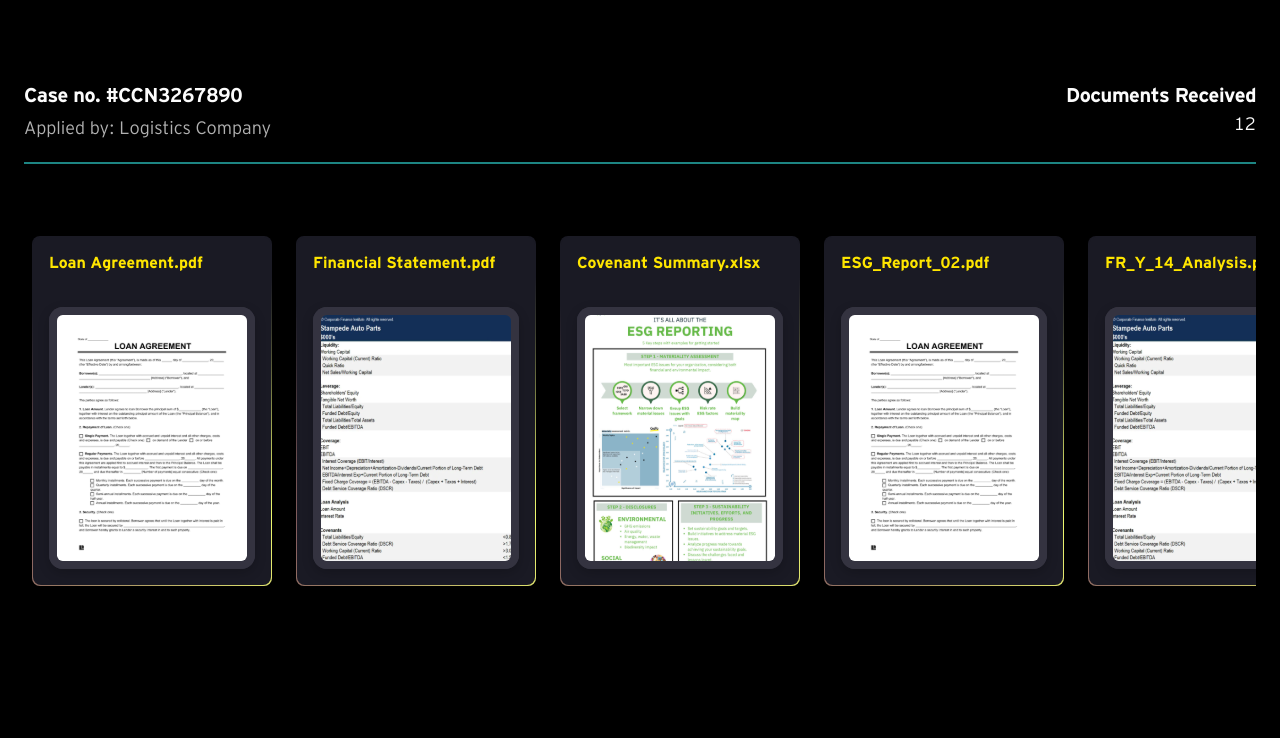
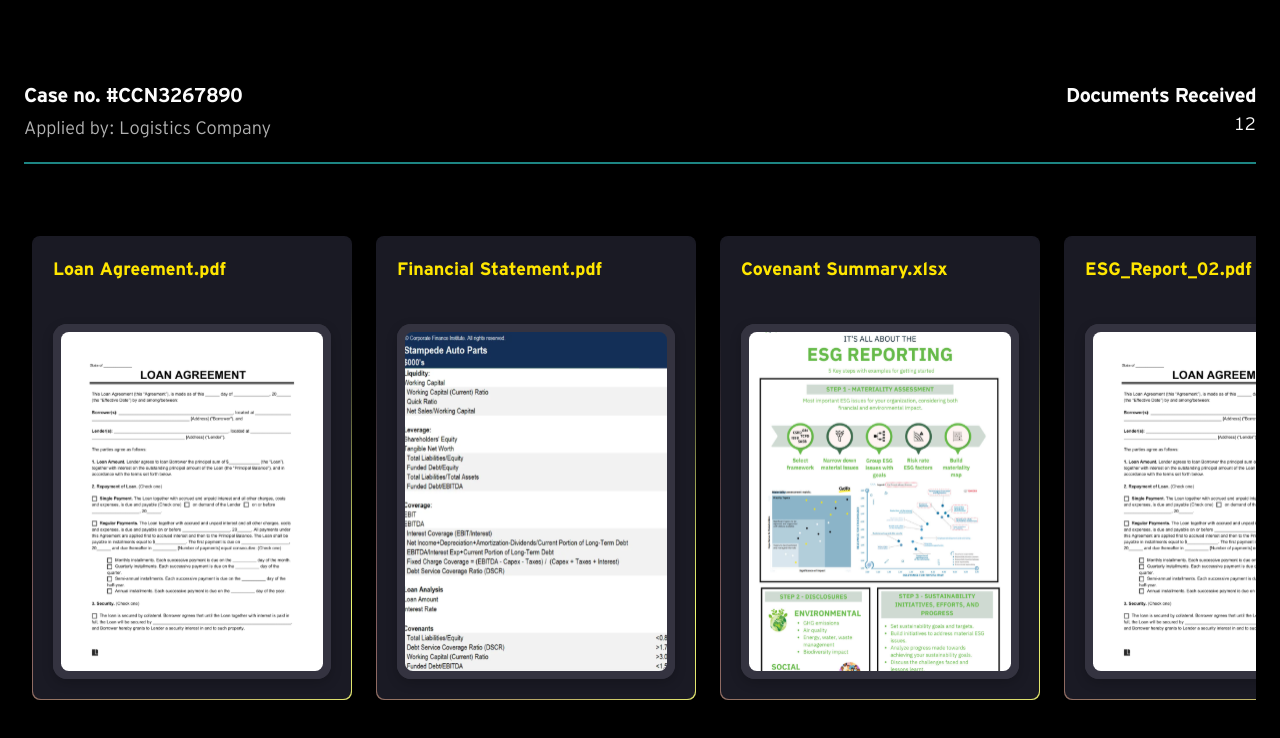
Before and after one commit to krunaltule09/connected-commerce, a React (Create React App) app: page /document-centre in a window 1280 px wide. Shown: the top 738 px of the page. Built offline with nearby package versions, Linux system fonts and the light colour scheme; no server answers.

Commit message:
bug fix point 2 and 3

```diff
--- a/src/components/DocumentCard.js
+++ b/src/components/DocumentCard.js
@@ -12,8 +12,8 @@ export default function DocumentCard({ document, onClick }) {
     <Box
       sx={{
         position: 'relative',
-        minWidth: 240,
-        maxWidth: 240,
+        minWidth: 320,
+        maxWidth: 320,
         mr: 3,
         cursor: 'pointer',
         borderRadius: 2,
@@ -65,7 +65,7 @@ export default function DocumentCard({ document, onClick }) {
           zIndex: 2,
           display: 'flex',
           flexDirection: 'column',
-          padding: 2,
+          padding: 2.5,
         }}
       >
       {/* Document title */}
@@ -74,10 +74,10 @@ export default function DocumentCard({ document, onClick }) {
           color: '#FFE600',
           fontFamily: 'var(--font-family-primary, Inter, Roboto, Helvetica, Arial, sans-serif)',
           fontWeight: 700,
-          fontSize: '1rem',
-          lineHeight: '1.2',
-          mb: 1,
-          height: '2.4em',
+          fontSize: '1.125rem',
+          lineHeight: '1.3',
+          mb: 1.5,
+          height: '2.6em',
           overflow: 'hidden',
           textOverflow: 'ellipsis',
         }}
--- a/src/components/OcrScanningSection.js
+++ b/src/components/OcrScanningSection.js
@@ -112,19 +112,14 @@ export default function OcrScanningSection() {
                 position: 'relative',
               }}
             >
-              <motion.div
-                initial={{ width: 0 }}
-                animate={{ width: `${progress}%` }}
-                transition={{
-                  duration: 1.5,
-                  ease: "easeOut",
-                  delay: 1
-                }}
-                style={{
+              <Box
+                sx={{
                   height: '100%',
+                  width: `${progress}%`,
                   backgroundColor: '#FFE600',
                   borderRadius: 4,
                   position: 'absolute',
+                  transition: 'width 0.3s ease-out'
                 }}
               />
 
```
